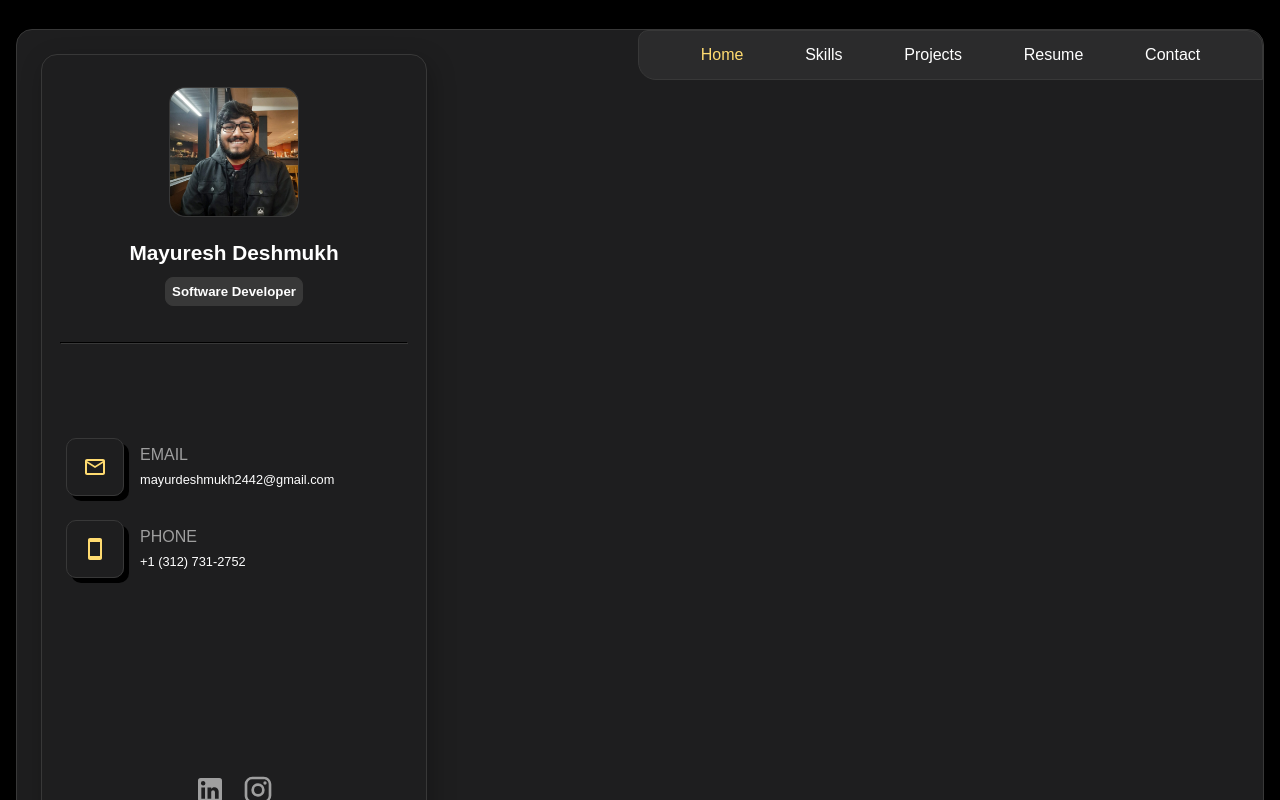
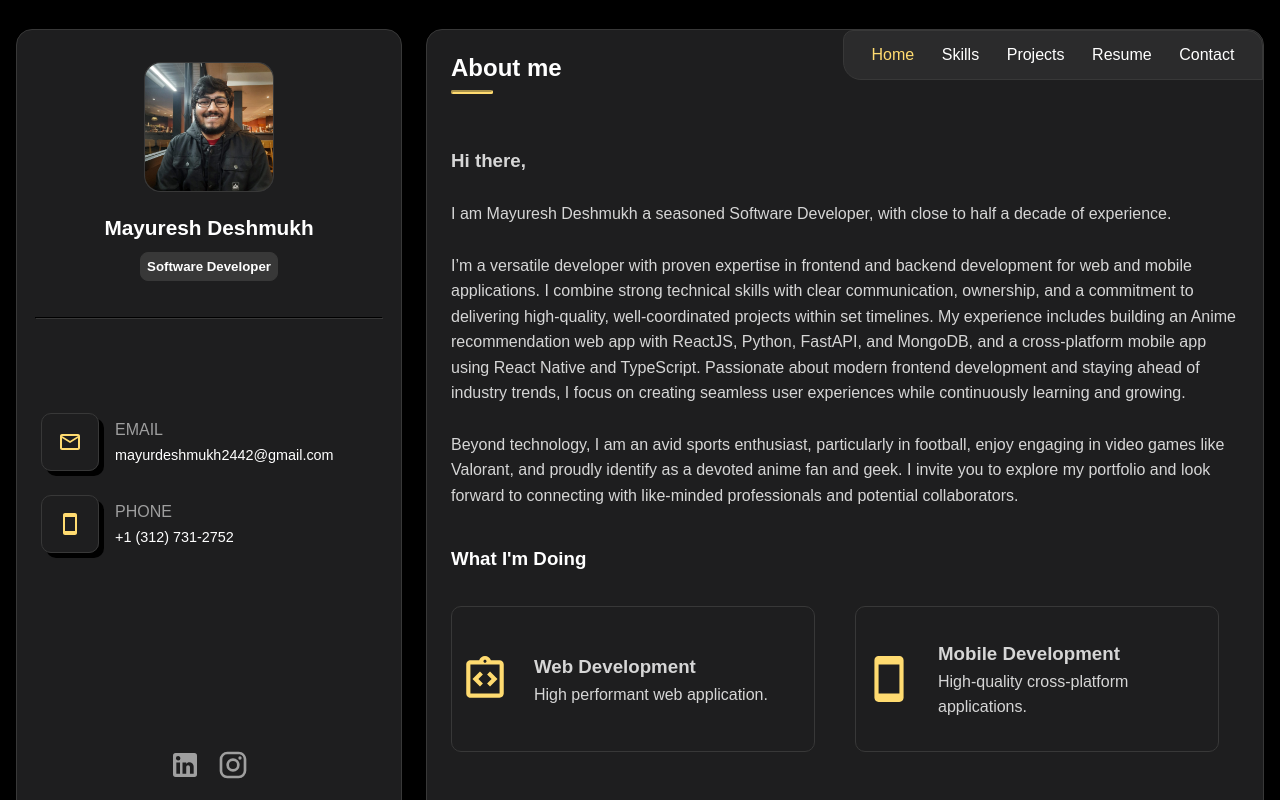
Before and after one commit to MFA21SCM03D/Portfolio, a React (Create React App) app: page / in a window 1280 px wide. Shown: the top 800 px of the page. Built offline with nearby package versions, Linux system fonts and the light colour scheme.

Commit message:
reverted the layout

```diff
--- a/package.json
+++ b/package.json
@@ -16,7 +16,7 @@
     "react": "^18.2.0",
     "react-dom": "^18.2.0",
     "react-router-dom": "^6.21.1",
-    "react-scripts": "5.0.1",
+    "react-scripts": "^5.0.1",
     "react-toastify": "^9.1.3",
     "web-vitals": "^2.1.4"
   },
--- a/src/App.js
+++ b/src/App.js
@@ -1,5 +1,6 @@
 import React from 'react'
 import './App.css';
+import { SidePanel } from '../src/components'
 import { BrowserRouter as Router, Routes, Route } from 'react-router-dom';
 import { NavBar } from './components';
 import { Home, Contact, Skills, Projects, Resume } from './pages';
@@ -10,6 +11,7 @@ import 'react-toastify/dist/ReactToastify.css';
 function App() {
   return (
     <div className='app'>
+      <SidePanel/>
       <section className='app_main'>
         <Router>
             <NavBar/>
--- a/src/components/SidePanel/SidePanel.css
+++ b/src/components/SidePanel/SidePanel.css
@@ -131,7 +131,7 @@ hr {
 .sidepanel a {
     color: inherit;
     text-decoration: none;
-    font-size: 0.8rem;
+    font-size: 0.9rem;
 }
 
 .sidepanel_info_socials_icon {
--- a/src/pages/Home/Home.jsx
+++ b/src/pages/Home/Home.jsx
@@ -1,6 +1,5 @@
 import React from 'react';
 import './Home.css';
-import { SidePanel } from '../../components';
 import SmartphoneIcon from '@mui/icons-material/Smartphone';
 import { CameraEnhanceOutlined} from '@mui/icons-material';
 import IntegrationInstructionsOutlinedIcon from '@mui/icons-material/IntegrationInstructionsOutlined';
@@ -8,8 +7,6 @@ import PaletteOutlinedIcon from '@mui/icons-material/PaletteOutlined';
 
 function Home() {
   return (
-    <>
-      <SidePanel/>
     <main className="home">
       <h1>About me</h1>
       <hr />
@@ -57,7 +54,6 @@ function Home() {
         </div>
       </div>
     </main>
-    </>
   )
 }
 
```
Lines whose indentation alone changed are shown as unchanged.
